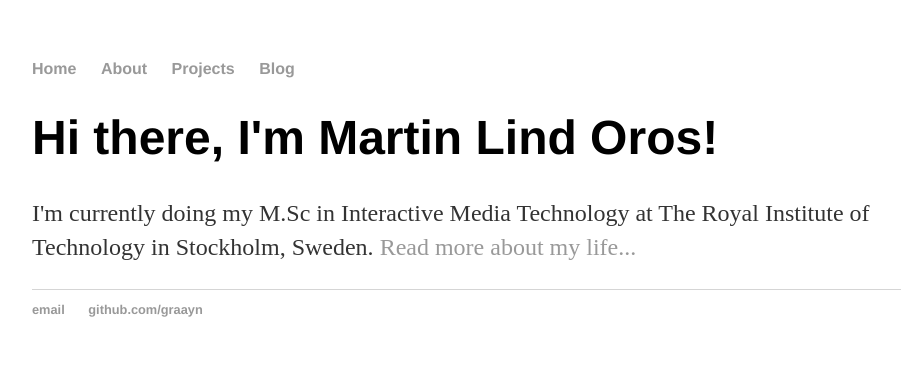
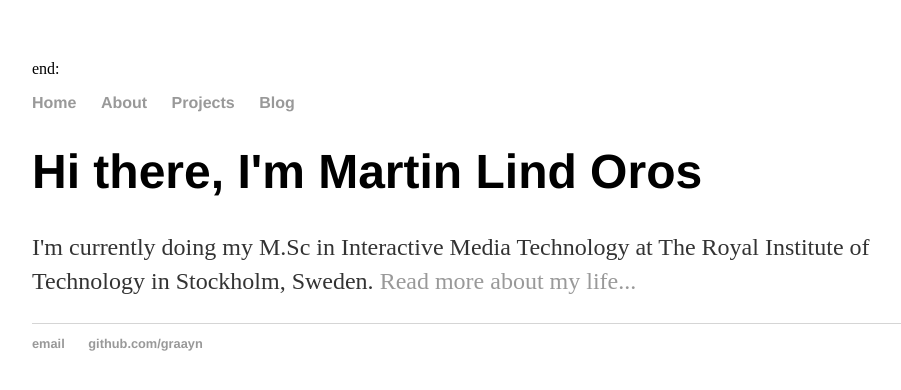
Before and after one commit to graayn/graayn.github.io, a Jekyll site: the page built from index.html, in a window 1280 px wide. Shown: the top 390 px of the page, without its empty margins (160-1061 px from the left). Built offline with Jekyll 4.4.1, drawn with Linux system fonts in a browser that asks for light colours; part of the change alters nothing that is shown.

Commit message:
Update default.html

```diff
--- a/_layouts/default.html
+++ b/_layouts/default.html
@@ -1,7 +1,9 @@
+end:
+
 <!DOCTYPE html>
 	<html>
 		<head>
-		<title>Martin Lind Oros, Innovative Genius</title>
+			<title>{{ page.title }}</title>
 			<!-- link to main stylesheet -->
 			<link rel="stylesheet" type="text/css" href="/css/main.css">
 		</head>
@@ -10,15 +12,14 @@
 	    		<ul>
 	        		<li><a href="/">Home</a></li>
 		        	<li><a href="/about">About</a></li>
-        		<li><a href="/cv">Projects</a></li>
+	        		<li><a href="/projects">Projects</a></li>
 	        		<li><a href="/blog">Blog</a></li>
 	    		</ul>
 			</nav>
 			<div class="container">
-    		<div class="blurb">
-        		<h1>Hi there, I'm Martin Lind Oros!</h1>
-				<p>I'm currently doing my M.Sc in Interactive Media Technology at The Royal Institute of Technology in Stockholm, Sweden.   <a href="/about">Read more about my life...</a></p>
-    		</div><!-- /.blurb -->
+
+			{{ content }}
+
 			</div><!-- /.container -->
 			<footer>
 	    		<ul>
```
Lines whose indentation alone changed are shown as unchanged.
